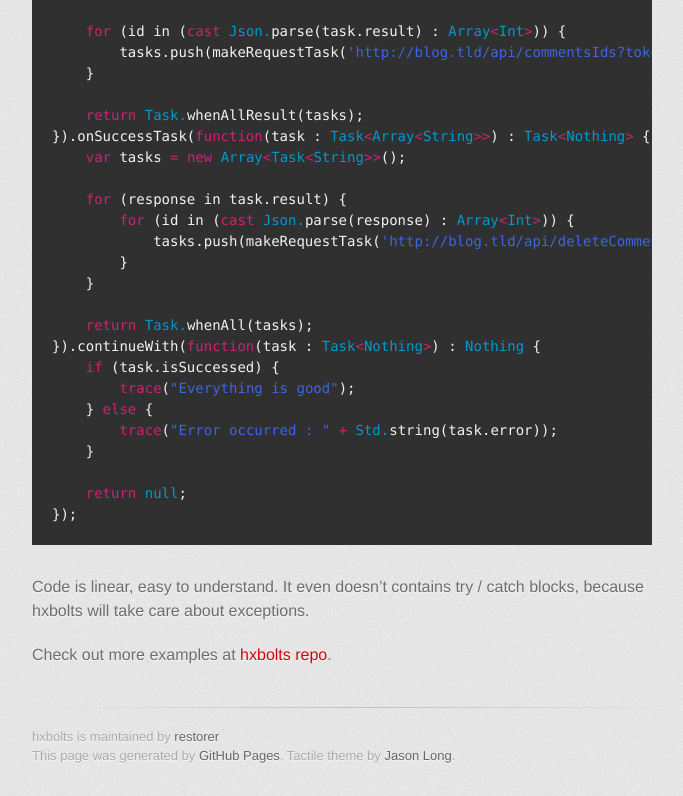
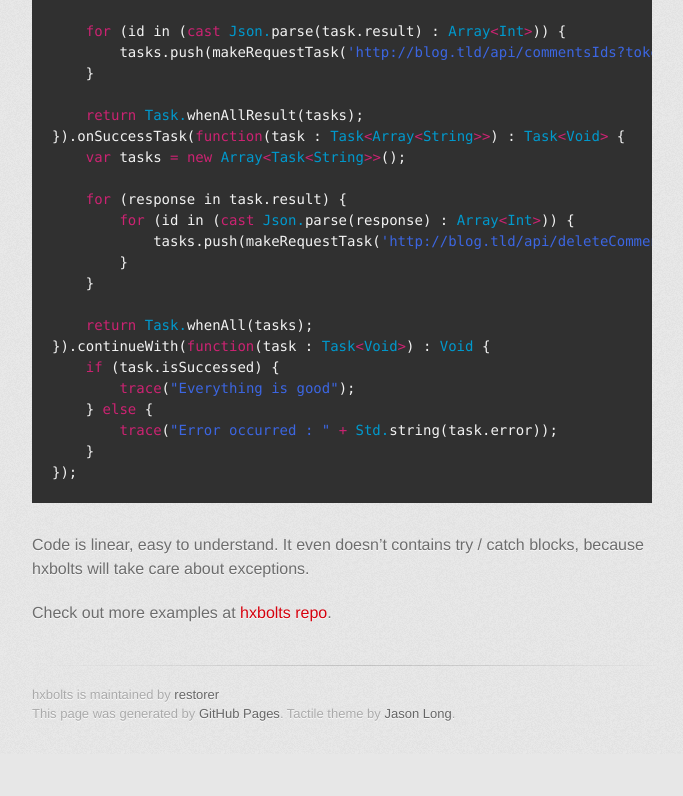
Before and after one commit to restorer/hxbolts, a plain HTML site: page index.html in a window 1280 px wide. Shown: the part 2648-3444 px from the top of the page, without its empty margins (298-981 px from the left). After the commit the page ends 3402 px from the top, so only its background shows below. Drawn offline with Linux system fonts and the light colour scheme; a web font is replaced by a local one.

Commit message:
Update documentation

```diff
--- a/index.html
+++ b/index.html
@@ -131,7 +131,7 @@ makeRequestTask(<span class="pl-s"><span class="pl-pds">"</span>http://blog.tld/
     }
 
     <span class="pl-k">return</span> <span class="pl-c1">Task.</span>whenAllResult(tasks);
-}).onSuccessTask(<span class="pl-k">function</span>(task : <span class="pl-c1">Task</span><span class="pl-k">&lt;</span><span class="pl-c1">Array</span><span class="pl-k">&lt;</span><span class="pl-c1">String</span><span class="pl-k">&gt;&gt;</span>) : <span class="pl-c1">Task</span><span class="pl-k">&lt;</span><span class="pl-c1">Nothing</span><span class="pl-k">&gt;</span> {
+}).onSuccessTask(<span class="pl-k">function</span>(task : <span class="pl-c1">Task</span><span class="pl-k">&lt;</span><span class="pl-c1">Array</span><span class="pl-k">&lt;</span><span class="pl-c1">String</span><span class="pl-k">&gt;&gt;</span>) : <span class="pl-c1">Task</span><span class="pl-k">&lt;</span><span class="pl-c1">Void</span><span class="pl-k">&gt;</span> {
     <span class="pl-k">var</span> tasks <span class="pl-k">=</span> <span class="pl-k">new</span> <span class="pl-c1">Array</span><span class="pl-k">&lt;</span><span class="pl-c1">Task</span><span class="pl-k">&lt;</span><span class="pl-c1">String</span><span class="pl-k">&gt;&gt;</span>();
 
     <span class="pl-k">for</span> (response in task.result) {
@@ -141,14 +141,12 @@ makeRequestTask(<span class="pl-s"><span class="pl-pds">"</span>http://blog.tld/
     }
 
     <span class="pl-k">return</span> <span class="pl-c1">Task.</span>whenAll(tasks);
-}).continueWith(<span class="pl-k">function</span>(task : <span class="pl-c1">Task</span><span class="pl-k">&lt;</span><span class="pl-c1">Nothing</span><span class="pl-k">&gt;</span>) : <span class="pl-c1">Nothing</span> {
+}).continueWith(<span class="pl-k">function</span>(task : <span class="pl-c1">Task</span><span class="pl-k">&lt;</span><span class="pl-c1">Void</span><span class="pl-k">&gt;</span>) : <span class="pl-c1">Void</span> {
     <span class="pl-k">if</span> (task.isSuccessed) {
         <span class="pl-k">trace</span>(<span class="pl-s"><span class="pl-pds">"</span>Everything is good<span class="pl-pds">"</span></span>);
     } <span class="pl-k">else</span> {
         <span class="pl-k">trace</span>(<span class="pl-s"><span class="pl-pds">"</span>Error occurred : <span class="pl-pds">"</span></span> <span class="pl-k">+</span> <span class="pl-c1">Std.</span>string(task.error));
     }
-
-    <span class="pl-k">return</span> <span class="pl-c1">null</span>;
 });</pre></div>
 
 <p>Code is linear, easy to understand. It even doesn’t contains try / catch blocks, because hxbolts will take care about exceptions.</p>
--- a/javascripts/main.js
+++ b/javascripts/main.js
@@ -1 +1 @@
-console.log('This would be the main JS file.');
+// console.log('This would be the main JS file.');
```
Also changed, not shown: params.json (+1 -1 lines), 1 other file.
